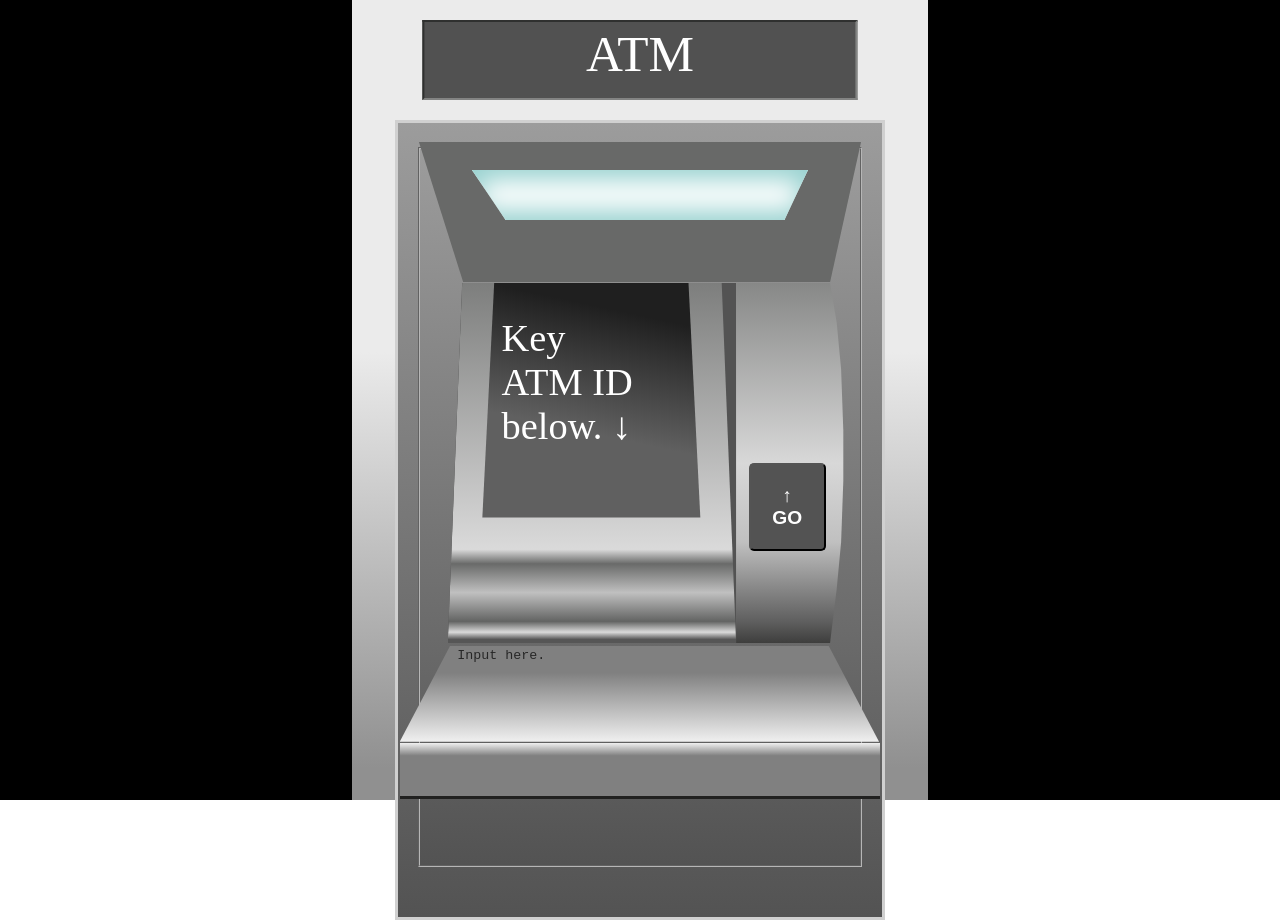
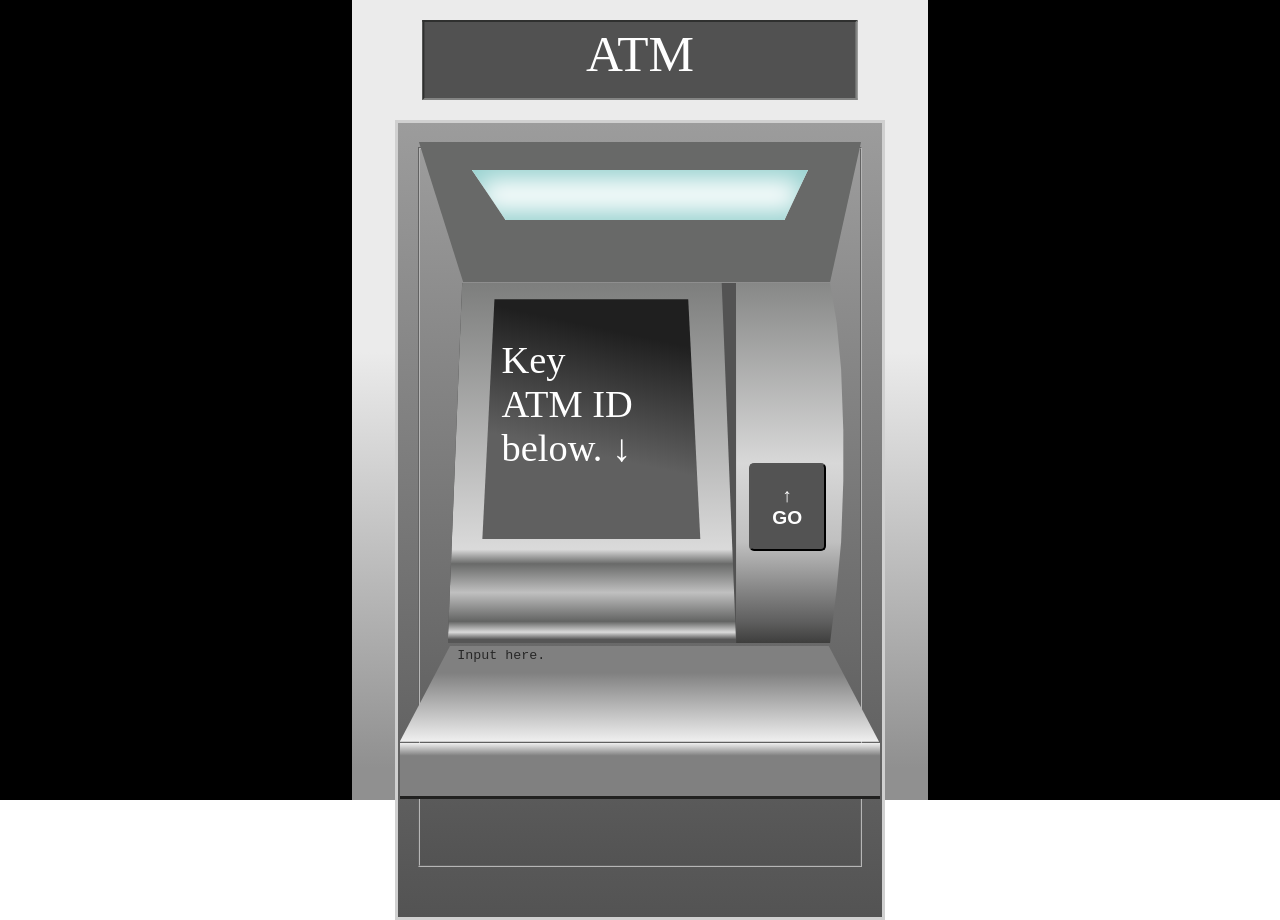
Before and after one commit to Ssswdrs/ATM_CSS, a plain HTML site: page index.html in a window 1280 px wide. Drawn offline with Linux system fonts and the light colour scheme.

Commit message:
Update style.css

```diff
--- a/style.css
+++ b/style.css
@@ -96,7 +96,7 @@ body {
 .monitor {
     position: absolute;
     left: 12%;
-    top: -1.5%;
+    top: 4.5%;
     clip-path: polygon(5% 0, 85% 0, 90% 100%, 0% 100%);
     background: linear-gradient(192deg, rgba(31, 31, 31, 1) 19%, rgba(96, 96, 96, 1) 63%, rgba(96, 96, 96, 1) 100%);
     height: 30vh;
```
